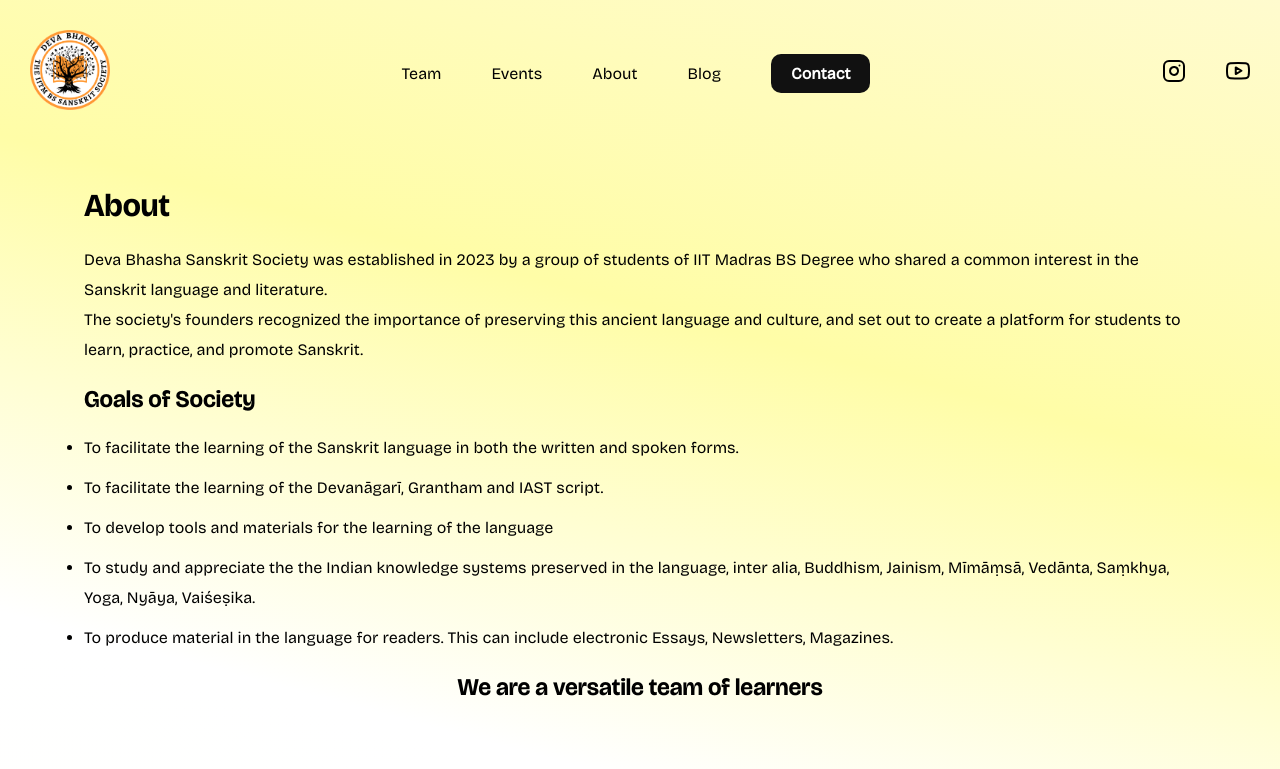
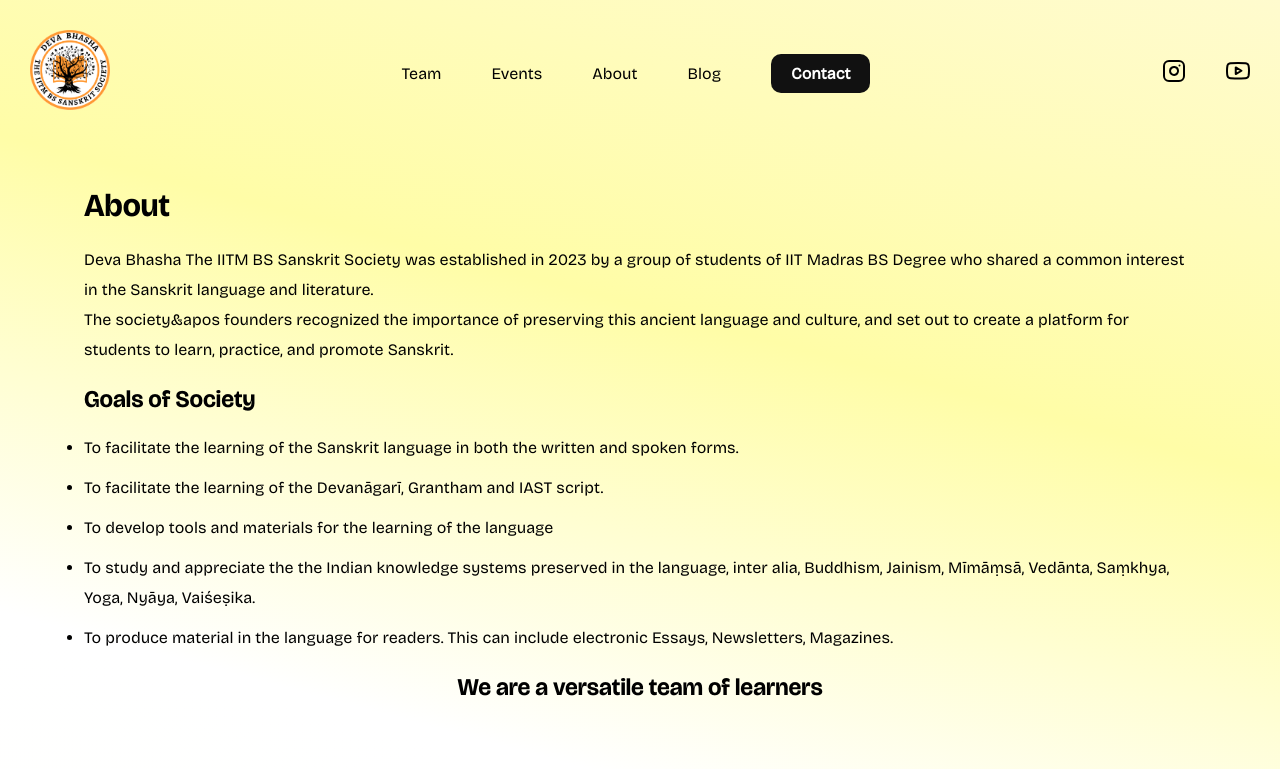
Before and after one commit to sanskritsociety-iitmbs/devbhasha-website, a Next.js app: page /about in a window 1280 px wide. Shown: the top 769 px of the page. Built offline with nearby package versions, Linux system fonts and the light colour scheme; grey boxes are pictures that could not be loaded.

Commit message:
page.jsx

```diff
--- a/src/app/about/page.jsx
+++ b/src/app/about/page.jsx
@@ -7,10 +7,10 @@ const About = () => {
     <div className={styles.container}>
       <h1>About</h1>
       <p>
-        Deva Bhasha Sanskrit Society was established in 2023 by a group of
+        Deva Bhasha The IITM BS Sanskrit Society was established in 2023 by a group of
         students of IIT Madras BS Degree who shared a common interest in the
         Sanskrit language and literature.
-        <br /> The society&apos;s founders recognized the importance of preserving
+        <br /> The society&apos founders recognized the importance of preserving
         this ancient language and culture, and set out to create a platform for
         students to learn, practice, and promote Sanskrit.
       </p>
```
